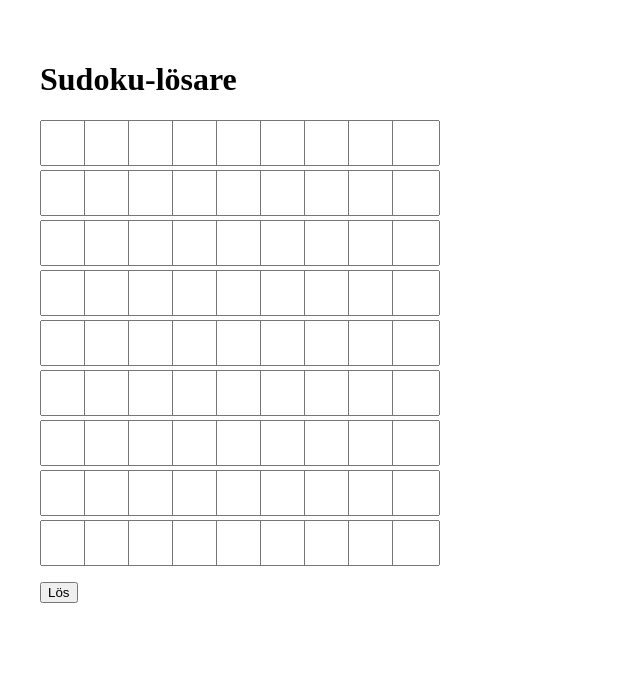
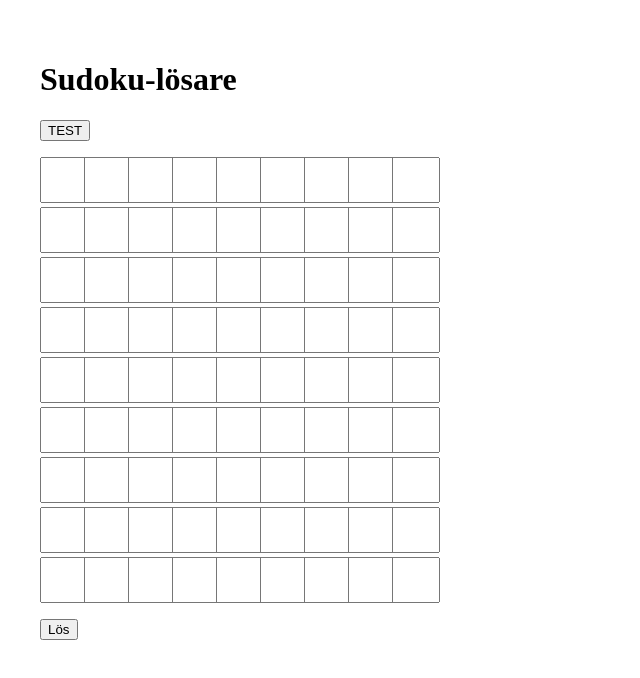
Before and after one commit to larrelandin/soduko-solver, a Next.js app: page / in a window 1280 px wide. Shown: the top 678 px of the page, without its empty margins (0-640 px from the left). Built offline with nearby package versions, Linux system fonts and the light colour scheme.

Commit message:
Add TEST button to load predefined puzzle

```diff
--- a/pages/index.tsx
+++ b/pages/index.tsx
@@ -5,6 +5,20 @@ export default function Home() {
   const [board, setBoard] = useState<number[][]>(
     Array.from({ length: 9 }, () => Array(9).fill(0))
   );
+
+  const handleTest = () => {
+    setBoard([
+      [0, 2, 0, 0, 0, 3, 0, 0, 0],
+      [8, 9, 0, 0, 0, 1, 0, 0, 0],
+      [0, 0, 3, 0, 0, 8, 6, 1, 0],
+      [0, 0, 0, 0, 5, 9, 3, 0, 0],
+      [0, 5, 6, 1, 0, 2, 7, 0, 0],
+      [0, 0, 0, 6, 0, 0, 0, 8, 0],
+      [0, 0, 7, 0, 0, 0, 0, 0, 0],
+      [0, 0, 5, 0, 0, 0, 2, 0, 9],
+      [0, 0, 9, 3, 0, 0, 0, 0, 0],
+    ]);
+  };
 
   const handleSolve = () => {
     const copy = board.map((row) => [...row]);
@@ -22,6 +36,9 @@ export default function Home() {
   return (
     <div style={{ padding: "2rem" }}>
       <h1>Sudoku-lösare</h1>
+      <button onClick={handleTest} style={{ marginBottom: "1rem" }}>
+        TEST
+      </button>
       <div
         style={{
           display: "grid",
```
